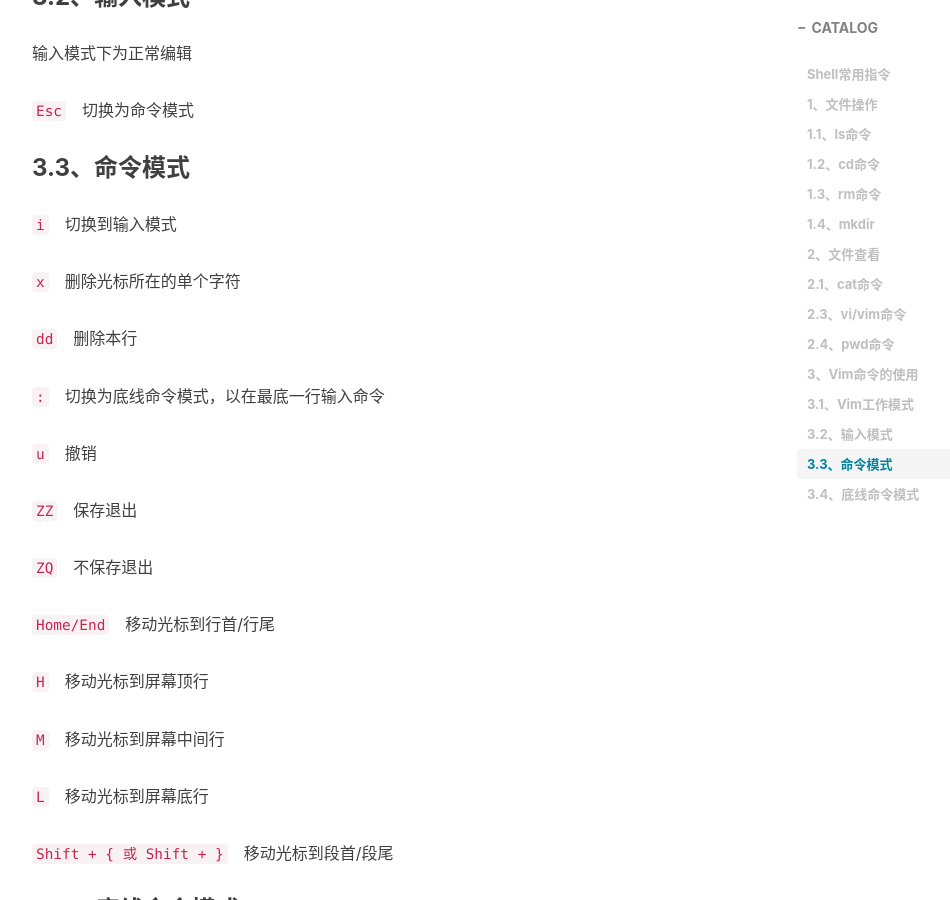
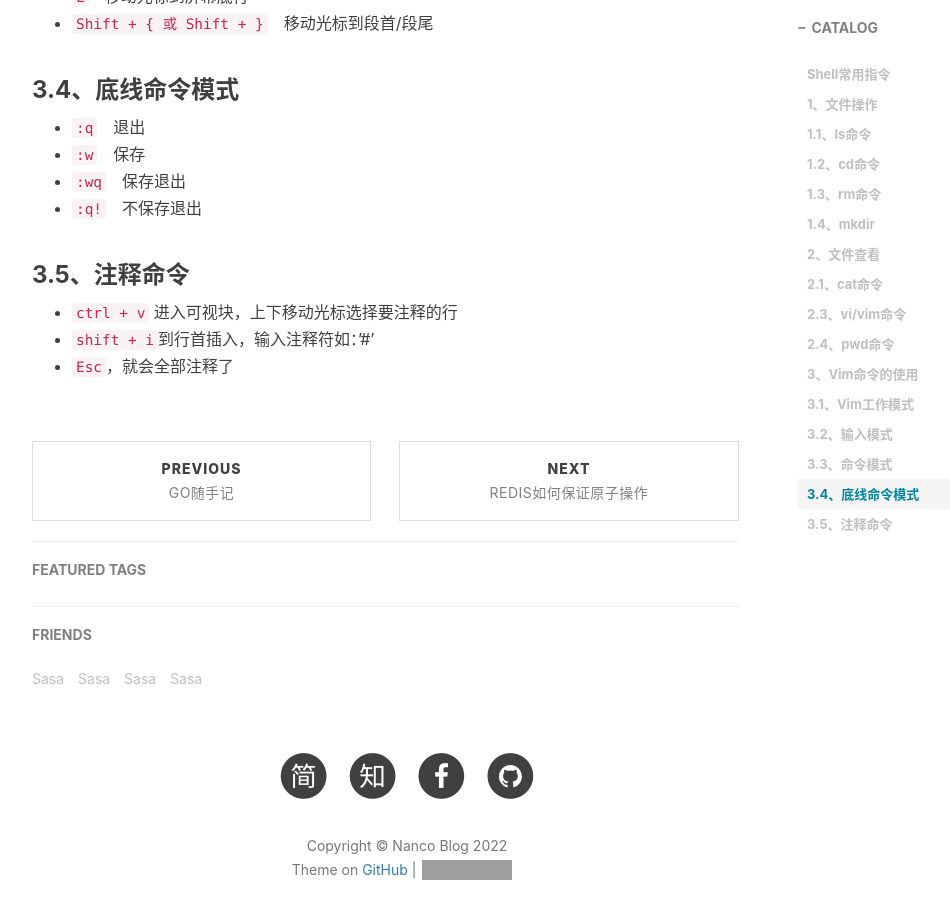
Before and after one commit to meetnanco/meetnanco.github.io, a Jekyll site: the page built from _posts/linux/2022-08-08-shellCmd.md, in a window 1280 px wide and 900 px high, scrolled down 3233 px. Shown: the whole window, without its empty margins (233-1183 px from the left). Built offline with Jekyll 4.4.1, drawn with Linux system fonts in a browser that asks for light colours; nearby versions of some CDN libraries; comment, search, counter and statistics services are not loaded; grey boxes are pictures that could not be loaded.

Commit message:
shell update

```diff
--- a/_posts/linux/2022-08-08-shellCmd.md
+++ b/_posts/linux/2022-08-08-shellCmd.md
@@ -14,38 +14,27 @@ tags:
 
 ## 1、文件操作
 ### 1.1、ls命令
-`ls`　以默认方式显示当前目录文件列表
-
-`ls -a`  显示所有文件包括隐藏文件
-
-`ls -l` 显示文件属性，包括大小，日期，符号连接，是否可读写及是否可执行
-
-`ls -lh` 显示文件的大小，以容易理解的格式印出文件大小 (例如 1K 234M2G)
-
-`ls -lt` 显示文件，按照修改时间排序
+- `ls`　以默认方式显示当前目录文件列表
+- `ls -a`  显示所有文件包括隐藏文件
+- `ls -l` 显示文件属性，包括大小，日期，符号连接，是否可读写及是否可执行
+- `ls -lh` 显示文件的大小，以容易理解的格式印出文件大小 (例如 1K 234M2G)
+- `ls -lt` 显示文件，按照修改时间排序
 
 ### 1.2、cd命令
-`cd dir`　切换到当前目录下的dir目录
-
-`cd /`　切换到根目录
-
-`cd ..`　切换到到上一级目录
-
-`cd ../..`　切换到上二级目录
-
-`cd ~`　切换到用户目录，比如是root用户，则切换到/root下
+- `cd dir`　切换到当前目录下的dir目录
+- `cd /`　切换到根目录
+- `cd ..`　切换到到上一级目录
+- `cd ../..`　切换到上二级目录
+- `cd ~`　切换到用户目录，比如是root用户，则切换到/root下
 
 ### 1.3、rm命令
-`rm file`　删除某一个文件
-
-`rm -f file` 删除时候不进行提示。可以于r参数配合使用
-
-`rm -rf dir`　删除当前目录下叫dir的整个目录
+- `rm file`　删除某一个文件
+- `rm -f file` 删除时候不进行提示。可以于r参数配合使用
+- `rm -rf dir`　删除当前目录下叫dir的整个目录
 
 ### 1.4、mkdir
-`mkdir file`　创建一个文件夹
-
-`rmdir file`　删除一个文件夹，若文件夹里有内容则不能用该命令
+- `mkdir file`　创建一个文件夹
+- `rmdir file`　删除一个文件夹，若文件夹里有内容则不能用该命令
 
 ## 2、文件查看
 ### 2.1、cat命令
@@ -58,16 +47,11 @@ vi/vim 原基本使用及命令：
 
 输入命令的方式为
 先按[`ESC`]键，然后输入
-
-`:w`(写入文件)
-
-`:w!`(不询问方式写入文件）
-
-`:wq`保存并退出
-
-`:q`退出
-
-`q!`不保存退出
+- `:w`(写入文件)
+- `:w!`(不询问方式写入文件）
+- `:wq`保存并退出
+- `:q`退出
+- `q!`不保存退出
 
 ### 2.4、pwd命令
 用于显示用户当前工作目录
@@ -84,35 +68,26 @@ vi/vim 原基本使用及命令：
 `Esc`　切换为命令模式
 
 ### 3.3、命令模式
-`i`　切换到输入模式
-
-`x`　删除光标所在的单个字符
-
-`dd`　删除本行
-
-`:`　切换为底线命令模式，以在最底一行输入命令
-
-`u`　撤销
-
-`ZZ`　保存退出
-
-`ZQ`　不保存退出
-
-`Home/End`　移动光标到行首/行尾
-
-`H`　移动光标到屏幕顶行
-
-`M`　移动光标到屏幕中间行
-
-`L`　移动光标到屏幕底行
-
-`Shift + { 或 Shift + }`　移动光标到段首/段尾
+- `i`　切换到输入模式
+- `x`　删除光标所在的单个字符
+- `dd`　删除本行
+- `:`　切换为底线命令模式，以在最底一行输入命令
+- `u`　撤销
+- `ZZ`　保存退出
+- `ZQ`　不保存退出
+- `Home/End`　移动光标到行首/行尾
+- `H`　移动光标到屏幕顶行
+- `M`　移动光标到屏幕中间行
+- `L`　移动光标到屏幕底行
+- `Shift + { 或 Shift + }`　移动光标到段首/段尾
 
 ### 3.4、底线命令模式
-`:q`　退出
+- `:q`　退出
+- `:w`　保存
+- `:wq`　保存退出
+- `:q!`　不保存退出
 
-`:w`　保存
-
-`:wq`　保存退出
-
-`:q!`　不保存退出
+### 3.5、注释命令
+- `ctrl + v` 进入可视块，上下移动光标选择要注释的行
+- `shift + i`到行首插入，输入注释符如：'#'
+- `Esc`，就会全部注释了
```
